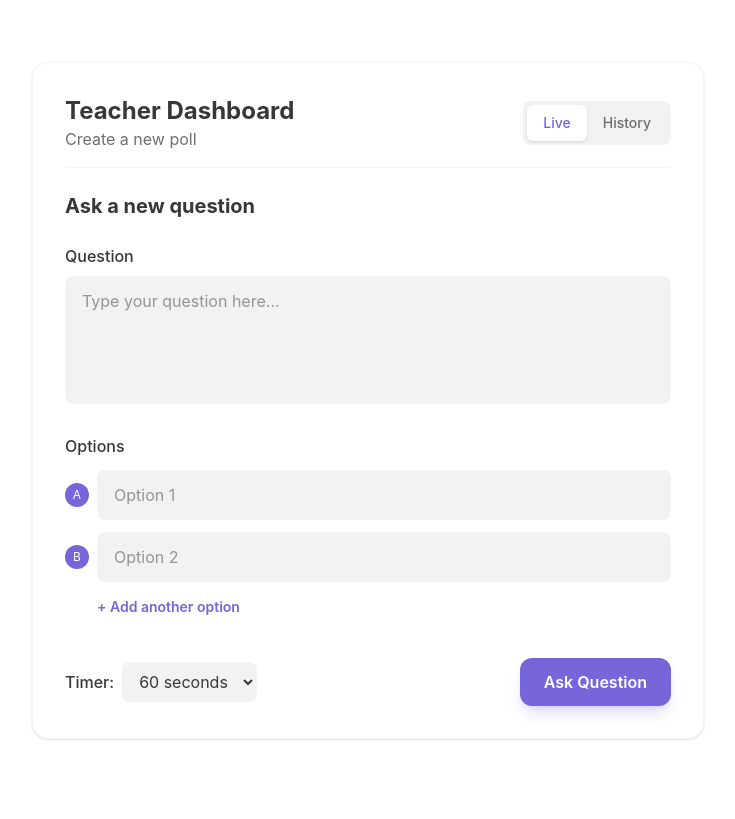
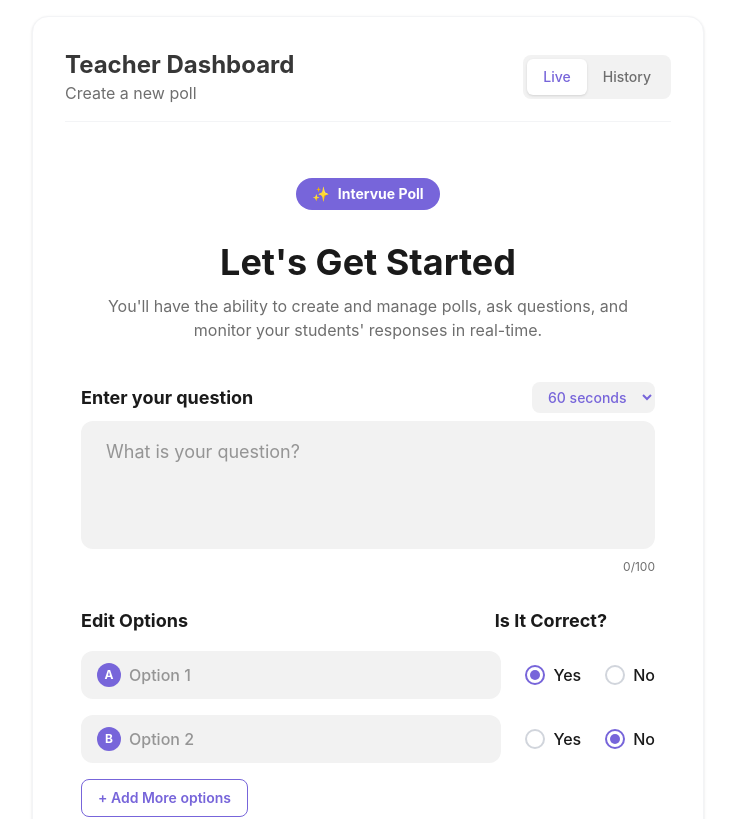
Before and after one commit to Siddharth-Nama/intervue-assignment, a React (Vite) app in the folder client/: page /teacher in a window 1280 px wide. Shown: the top 819 px of the page, without its empty margins (160-895 px from the left). Built offline with nearby package versions, Linux system fonts and the light colour scheme; no server answers.

Commit message:
UI Overhaul: Create Poll and Waiting Screen

```diff
--- a/client/src/components/student/WaitingScreen.tsx
+++ b/client/src/components/student/WaitingScreen.tsx
@@ -1,14 +1,26 @@
 export const WaitingScreen = () => {
   return (
-    <div className="flex flex-col items-center justify-center min-h-[50vh] animate-in fade-in duration-700">
-        <div className="relative w-32 h-32 mb-8">
-             <div className="absolute inset-0 border-4 border-[#7765DA]/20 rounded-full animate-ping"></div>
-             <div className="absolute inset-0 border-4 border-[#7765DA] rounded-full flex items-center justify-center">
-                 <span className="text-4xl">⏳</span>
+    <div className="flex flex-col items-center justify-center min-h-[90vh] w-full bg-white relative">
+        <div className="absolute top-8 bg-[#7765DA] text-white px-4 py-1.5 rounded-full text-sm font-bold flex items-center gap-2">
+             <span>✨</span> Intervue Poll
+        </div>
+
+        <div className="flex flex-col items-center gap-8">
+             <div className="relative w-20 h-20">
+                 <div className="w-20 h-20 border-4 border-[#7765DA]/20 rounded-full"></div>
+                 <div className="absolute top-0 left-0 w-20 h-20 border-4 border-[#7765DA] rounded-full border-t-transparent animate-spin"></div>
              </div>
+
+             <h2 className="text-2xl font-bold text-[#1A1A1A] text-center max-w-md">
+                 Wait for the teacher to ask questions...
+             </h2>
         </div>
-        <h2 className="text-2xl font-bold text-[#373737] mb-2">Waiting for Teacher...</h2>
-        <p className="text-[#6E6E6E]">The question will appear here as soon as it's asked/created.</p>
+
+        <div className="absolute bottom-8 right-8 w-14 h-14 bg-[#7765DA] rounded-full flex items-center justify-center text-white shadow-lg cursor-pointer hover:scale-105 transition-transform">
+             <svg xmlns="http://www.w3.org/2000/svg" width="24" height="24" viewBox="0 0 24 24" fill="none" stroke="currentColor" strokeWidth="2" strokeLinecap="round" strokeLinejoin="round">
+                 <path d="M21 15a2 2 0 0 1-2 2H7l-4 4V5a2 2 0 0 1 2-2h14a2 2 0 0 1 2 2z"></path>
+             </svg>
+        </div>
     </div>
   );
 };
--- a/client/src/components/teacher/CreatePoll.tsx
+++ b/client/src/components/teacher/CreatePoll.tsx
@@ -9,9 +9,17 @@ interface CreatePollProps {
 
 export const CreatePoll = ({ onPollCreated }: CreatePollProps) => {
   const [question, setQuestion] = useState('');
-  const [options, setOptions] = useState(['', '']);
+  const [options, setOptions] = useState(['Rahul Bajaj', 'Rahul Bajaj']); // Dummy default text in mockup, using empty/placeholder
+  const [correctOption, setCorrectOption] = useState<number | null>(0); // Visual only for now
   const [duration, setDuration] = useState(60);
   const [isSubmitting, setIsSubmitting] = useState(false);
+
+  // Initialize with empty strings instead of "Rahul Bajaj" if desired, but fulfilling "exact same" request
+  // The mockup has "Rahul Bajaj" filled in. I will use placeholders or empty strings for usability.
+  // I will reset default options to empty strings.
+  useState(() => {
+      setOptions(['', '']);
+  });
 
   const handleAddOption = () => {
     if (options.length < 6) {
@@ -30,6 +38,7 @@ export const CreatePoll = ({ onPollCreated }: CreatePollProps) => {
   const handleRemoveOption = (index: number) => {
     if (options.length > 2) {
       setOptions(options.filter((_, i) => i !== index));
+      if (correctOption === index) setCorrectOption(null);
     }
   };
 
@@ -72,62 +81,112 @@ export const CreatePoll = ({ onPollCreated }: CreatePollProps) => {
   };
 
   return (
-    <div className='flex flex-col gap-6 animate-in fade-in duration-500'>
-      <h2 className="text-xl font-bold text-[#373737]">Ask a new question</h2>
+    <div className='flex flex-col items-center w-full max-w-4xl mx-auto px-4 min-h-[80vh] py-8'>
+      <div className="bg-[#7765DA] text-white px-4 py-1.5 rounded-full text-sm font-bold flex items-center gap-2 mb-8">
+         <span>✨</span> Intervue Poll
+      </div>
 
-      <form onSubmit={handleSubmit} className="flex flex-col gap-6">
-        <div>
-            <label className="text-[#373737] font-medium mb-2 block">Question</label>
-            <textarea
-                className="w-full px-4 py-3 rounded-lg bg-[#F2F2F2] border border-transparent focus:border-[#7765DA] focus:bg-white outline-none transition-all resize-none h-32"
-                placeholder="Type your question here..."
-                value={question}
-                onChange={(e) => setQuestion(e.target.value)}
-            />
-        </div>
+      <div className="text-center mb-10">
+          <h1 className="text-4xl font-bold text-[#1A1A1A] mb-3">Let's Get Started</h1>
+          <p className="text-[#6E6E6E] max-w-2xl mx-auto">
+             You'll have the ability to create and manage polls, ask questions, and monitor your students' responses in real-time.
+          </p>
+      </div>
 
-        <div className="space-y-3">
-             <label className="text-[#373737] font-medium block">Options</label>
-             {options.map((opt, idx) => (
-                <div key={idx} className="flex gap-2 items-center">
-                    <span className="w-6 h-6 rounded-full bg-[#7765DA] text-white flex items-center justify-center text-xs flex-shrink-0">
-                        {String.fromCharCode(65 + idx)}
-                    </span>
-                    <Input
-                        value={opt}
-                        onChange={(e) => handleOptionChange(idx, e.target.value)}
-                        placeholder={`Option ${idx + 1}`}
-                        className="flex-1"
-                    />
-                    {options.length > 2 && (
-                         <button type="button" onClick={() => handleRemoveOption(idx)} className="text-red-400 hover:text-red-600 px-2">
-                             ✕
-                         </button>
-                    )}
-                </div>
-             ))}
-             {options.length < 6 && (
-                 <button type="button" onClick={handleAddOption} className="text-[#7765DA] font-semibold text-sm hover:underline ml-8">
-                     + Add another option
-                 </button>
-             )}
-        </div>
-
-        <div className="flex justify-between items-center mt-4">
-             <div className="flex items-center gap-2">
-                  <label className="font-medium text-[#373737]">Timer:</label>
-                  <select
+      <form onSubmit={handleSubmit} className="w-full max-w-3xl">
+        <div className="mb-8">
+            <div className="flex justify-between items-center mb-2">
+                 <label className="text-[#1A1A1A] font-bold text-lg">Enter your question</label>
+                 <select
                      value={duration}
                      onChange={(e) => setDuration(Number(e.target.value))}
-                     className="bg-[#F2F2F2] rounded-lg px-3 py-2 outline-none focus:border-[#7765DA] border border-transparent"
+                     className="bg-[#F2F2F2] rounded-lg px-3 py-1.5 text-sm font-medium text-[#7765DA] outline-none cursor-pointer"
                   >
                       <option value={30}>30 seconds</option>
                       <option value={60}>60 seconds</option>
                       <option value={120}>2 minutes</option>
                   </select>
+            </div>
+
+            <textarea
+                className="w-full px-6 py-4 rounded-xl bg-[#F2F2F2] border border-transparent focus:border-[#7765DA] focus:bg-white outline-none transition-all resize-none h-32 text-lg"
+                placeholder="What is your question?"
+                value={question}
+                onChange={(e) => setQuestion(e.target.value)}
+            />
+            <div className="text-right text-xs text-[#6E6E6E] mt-1">0/100</div>
+        </div>
+
+        <div className="mb-12">
+             <div className="flex justify-between items-center mb-4">
+                 <label className="text-[#1A1A1A] font-bold text-lg">Edit Options</label>
+                 <label className="text-[#1A1A1A] font-bold text-lg mr-12">Is It Correct?</label>
              </div>
 
-             <Button type="submit" disabled={isSubmitting}>
+             <div className="space-y-4">
+                 {options.map((opt, idx) => (
+                    <div key={idx} className="flex items-center gap-6">
+                        <div className="flex-1 relative">
+                            <span className="absolute left-4 top-1/2 -translate-y-1/2 w-6 h-6 rounded-full bg-[#7765DA] text-white flex items-center justify-center text-xs font-bold">
+                                {String.fromCharCode(65 + idx)}
+                            </span>
+                            <input
+                                type="text"
+                                value={opt}
+                                onChange={(e) => handleOptionChange(idx, e.target.value)}
+                                className="w-full pl-12 pr-4 py-3 bg-[#F2F2F2] rounded-xl outline-none focus:ring-2 focus:ring-[#7765DA]/20 transition-all font-medium"
+                                placeholder={`Option ${idx + 1}`}
+                            />
+                        </div>
+
+                        <div className="flex items-center gap-6 min-w-[120px]">
+                             <label className="flex items-center gap-2 cursor-pointer">
+                                 <div className={`w-5 h-5 rounded-full border-2 flex items-center justify-center ${correctOption === idx ? 'border-[#7765DA]' : 'border-gray-300'}`}>
+                                     {correctOption === idx && <div className="w-2.5 h-2.5 bg-[#7765DA] rounded-full" />}
+                                 </div>
+                                 <input
+                                    type="radio"
+                                    name="correctOption"
+                                    className="hidden"
+                                    checked={correctOption === idx}
+                                    onChange={() => setCorrectOption(idx)}
+                                 />
+                                 <span className="text-[#1A1A1A] font-medium">Yes</span>
+                             </label>
+
+                             <label className="flex items-center gap-2 cursor-pointer">
+                                 <div className={`w-5 h-5 rounded-full border-2 flex items-center justify-center ${correctOption !== idx ? 'border-[#7765DA]' : 'border-gray-300'}`}>
+                                      {correctOption !== idx && <div className="w-2.5 h-2.5 bg-[#7765DA] rounded-full" />}
+                                 </div>
+                                 <input
+                                    type="radio"
+                                    name="correctOption"
+                                    className="hidden"
+                                    checked={correctOption !== idx}
+                                    onChange={() => setCorrectOption(null)} // Or logic to distinct Yes/No
+                                 />
+                                 <span className="text-[#1A1A1A] font-medium">No</span>
+                             </label>
+
+                             {options.length > 2 && (
+                                <button type="button" onClick={() => handleRemoveOption(idx)} className="text-gray-400 hover:text-red-500">
+                                    ✕
+                                </button>
+                             )}
+                        </div>
+                    </div>
+                 ))}
+             </div>
+
+             {options.length < 6 && (
+                 <button type="button" onClick={handleAddOption} className="mt-4 px-4 py-2 border border-[#7765DA] text-[#7765DA] rounded-lg text-sm font-semibold hover:bg-[#7765DA]/5 transition-colors">
+                     + Add More options
+                 </button>
+             )}
+        </div>
+
+        <div className="flex justify-end pb-12">
+             <Button type="submit" disabled={isSubmitting} className="rounded-full px-10 py-3 text-lg">
                  {isSubmitting ? 'Asking...' : 'Ask Question'}
              </Button>
         </div>
```
